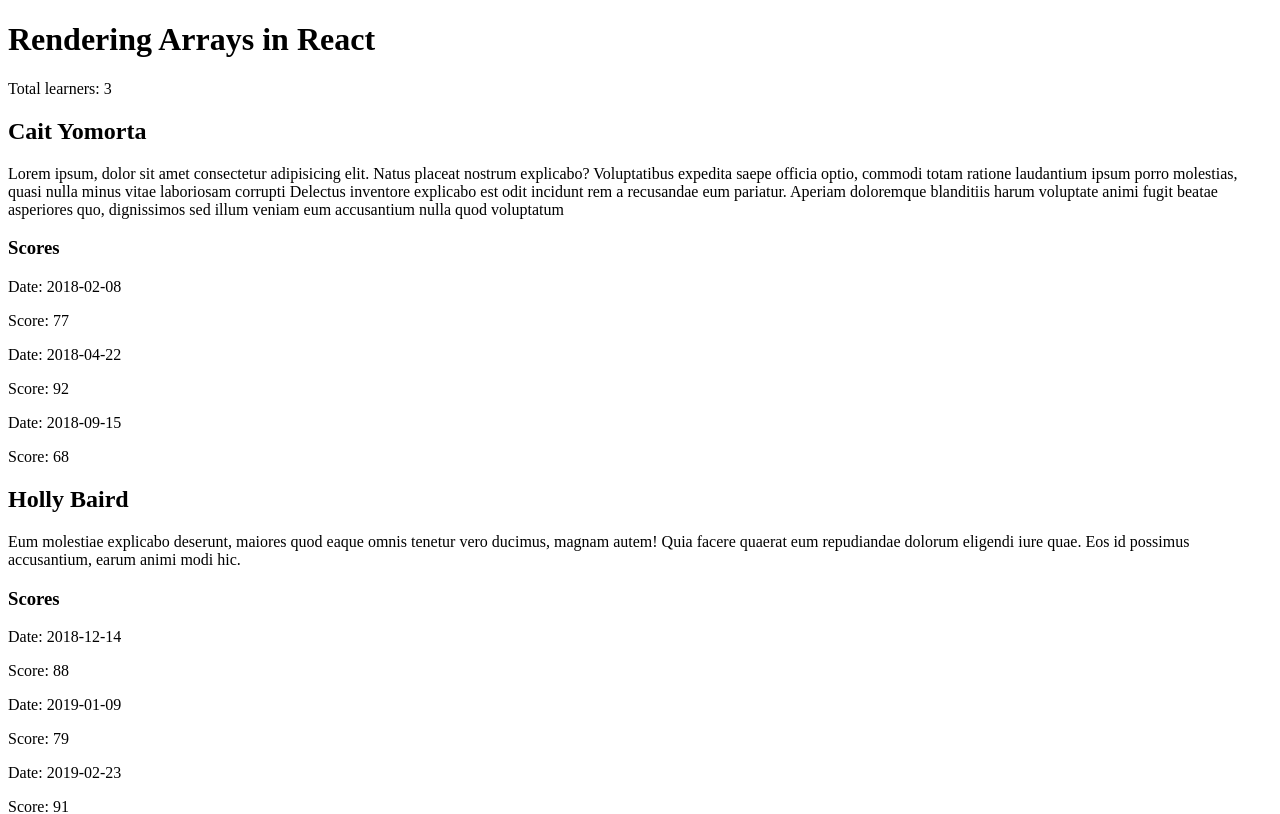
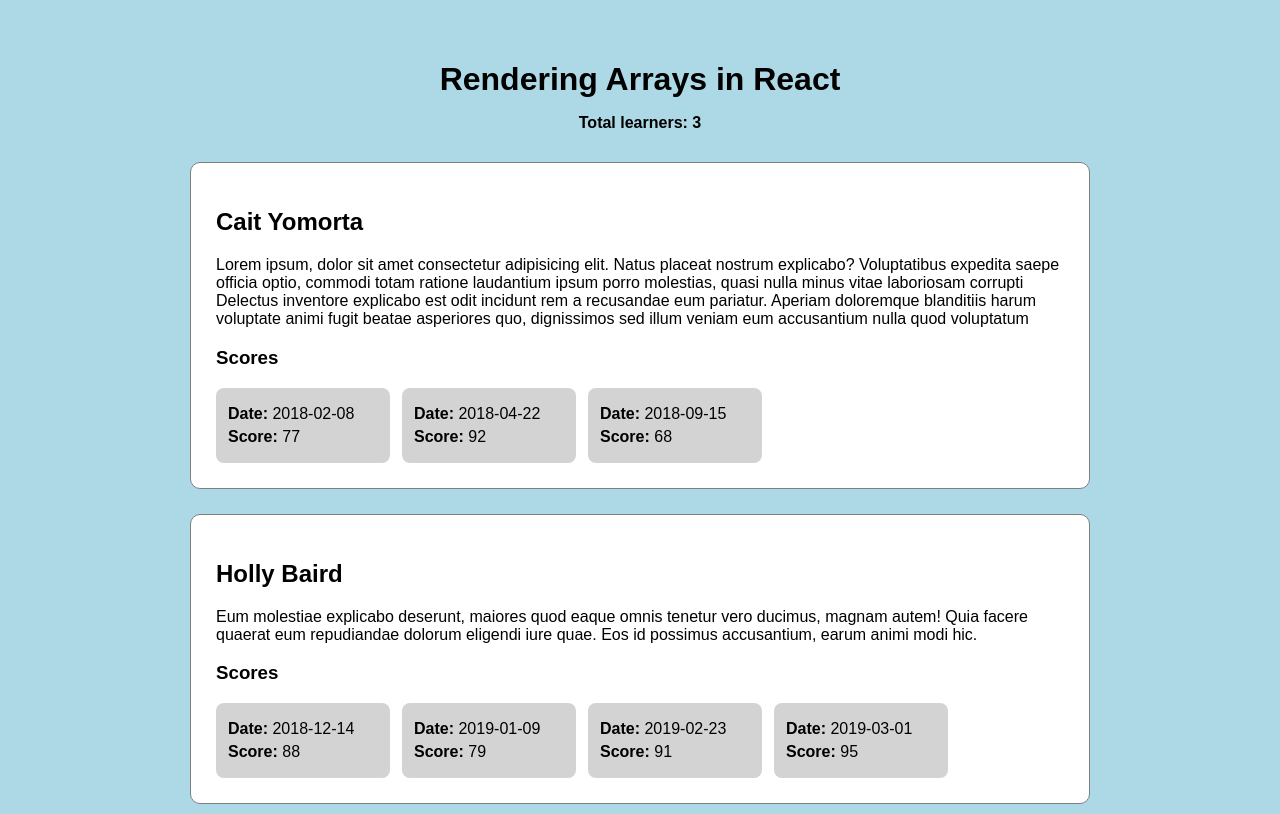
Before and after one commit to SoftwareEngineeringInnovator/ALAB-320H_3_1-Rendering_Arrays_from_State, a React (Vite) app: page / in a window 1280 px wide. Shown: the top 814 px of the page. Built offline with nearby package versions, Linux system fonts and the light colour scheme.

Commit message:
style learner and score components

```diff
--- a/src/App.css
+++ b/src/App.css
@@ -0,0 +1,62 @@
+/* Background page and font setup */
+body {
+  margin: 0;
+  background-color: lightblue;
+  color: black;
+  font-family: Arial, Helvetica, sans-serif;
+}
+
+/* This keeps the application centered and prevents it from becoming too wide */
+.app-container {
+  width: 90%;
+  max-width: 900px;
+  margin: 0 auto;
+  padding: 40px 0;
+}
+
+/* This centers the main page heading */
+.app-container h1 {
+  margin-bottom: 10px;
+  text-align: center;
+}
+
+/* This styles the learner count underneath the heading */
+.learner-count {
+  margin-bottom: 30px;
+  text-align: center;
+  font-weight: bold;
+}
+
+/* Each learner is displayed inside their own card */
+.learner-card {
+  margin-bottom: 25px;
+  padding: 25px;
+  background-color: white;
+  border: 1px solid gray;
+  border-radius: 10px;
+}
+
+/* This adds space between the biography lines */
+.learner-bio {
+  line-height: 1.6;
+}
+
+/* The scores will display next to each other when enough space is available */
+.score-list {
+  display: flex;
+  flex-wrap: wrap;
+  gap: 12px;
+}
+
+/* Each individual score has its own smaller card */
+.score-card {
+  min-width: 150px;
+  padding: 12px;
+  background-color: lightgray;
+  border-radius: 8px;
+}
+
+/* This removes extra spacing inside the score cards */
+.score-card p {
+  margin: 5px 0;
+}
--- a/src/App.jsx
+++ b/src/App.jsx
@@ -70,13 +70,21 @@ export default function App() {
 
 // Return information about each learner
 return (
-  <main>
+  <main className="app-container">
+    {/* This is the main title for our application */}
     <h1>Rendering Arrays in React</h1>
-    <p>Total learners: {learnerData.learners.length}</p>
 
+    {/* This displays how many learners are stored in state */}
+    <p className="learner-count">
+      Total learners: {learnerData.learners.length}
+    </p>
+
+    {/* We create one Learner component for every learner in the array */}
     {learnerData.learners.map((learner) => (
-      <Learner key={learner.name} learner={learner} />
+      <Learner
+        key={learner.name}
+        learner={learner}
+      />
     ))}
   </main>
-)
-}
+)}
--- a/src/Learner.jsx
+++ b/src/Learner.jsx
@@ -4,13 +4,14 @@ import Score from './Score'
 // Learner function
 export default function Learner({ learner }) {
   return (
-    <section>
+    <section className="learner-card">
       {/* Display the learner's name and biography */}
       <h2>{learner.name}</h2>
       <p>{learner.bio}</p>
 
       <h3>Scores</h3>
 
+    <div className="score-list">
       {/* We go through the learner's scores array and create one Score
           component for every score object */}
       {learner.scores.map((score) => (
@@ -19,6 +20,7 @@ export default function Learner({ learner }) {
           score={score}
         />
       ))}
+      </div>
     </section>
   )
 }
--- a/src/Score.jsx
+++ b/src/Score.jsx
@@ -1,10 +1,15 @@
 // Displays the score and date from each learner
 export default function Score({ score }) {
   return (
-    <div>
-      {/* Display information from one score */}
-      <p>Date: {score.date}</p>
-      <p>Score: {score.score}</p>
+    <div className="score-card">
+      {/* Display the date and grade for the scores */}
+      <p>
+        <strong>Date:</strong> {score.date}
+      </p>
+
+      <p>
+        <strong>Score:</strong> {score.score}
+      </p>
     </div>
   )
 }
```
